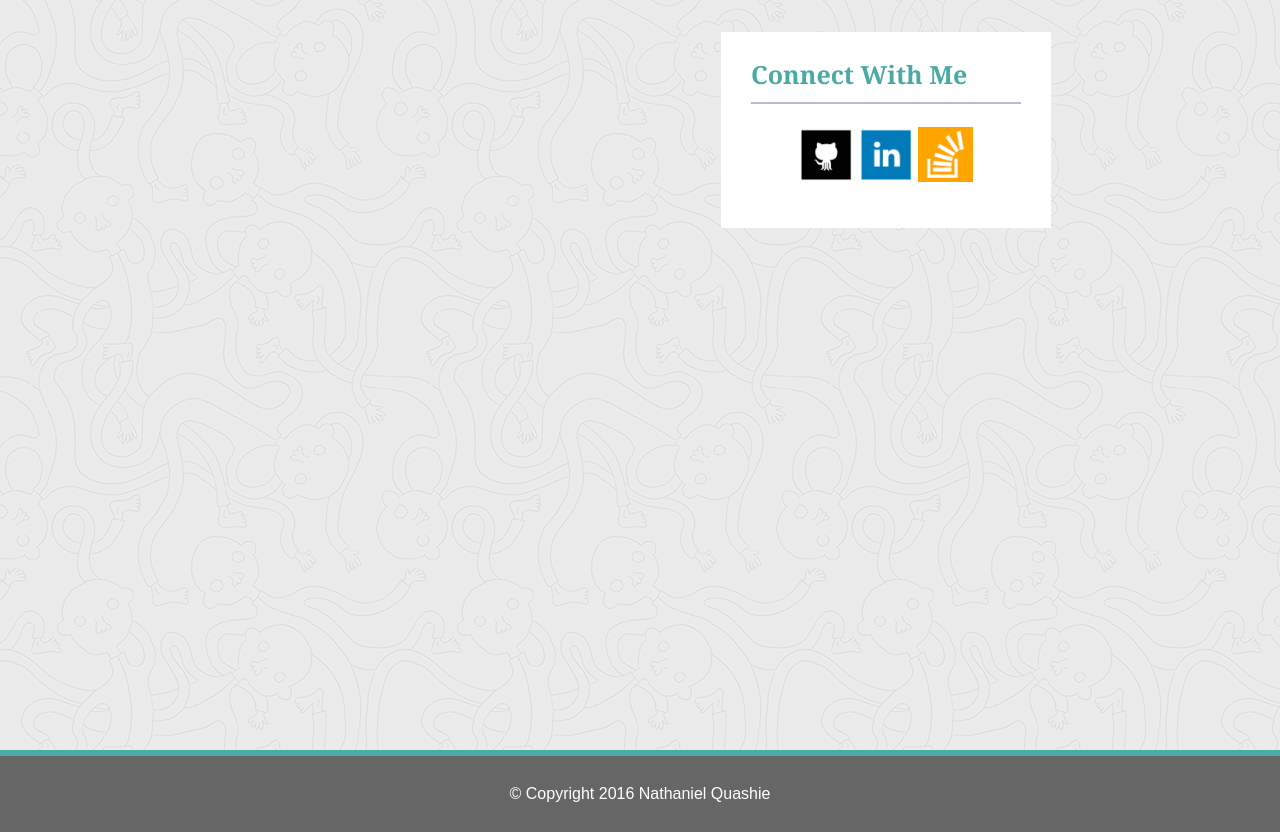
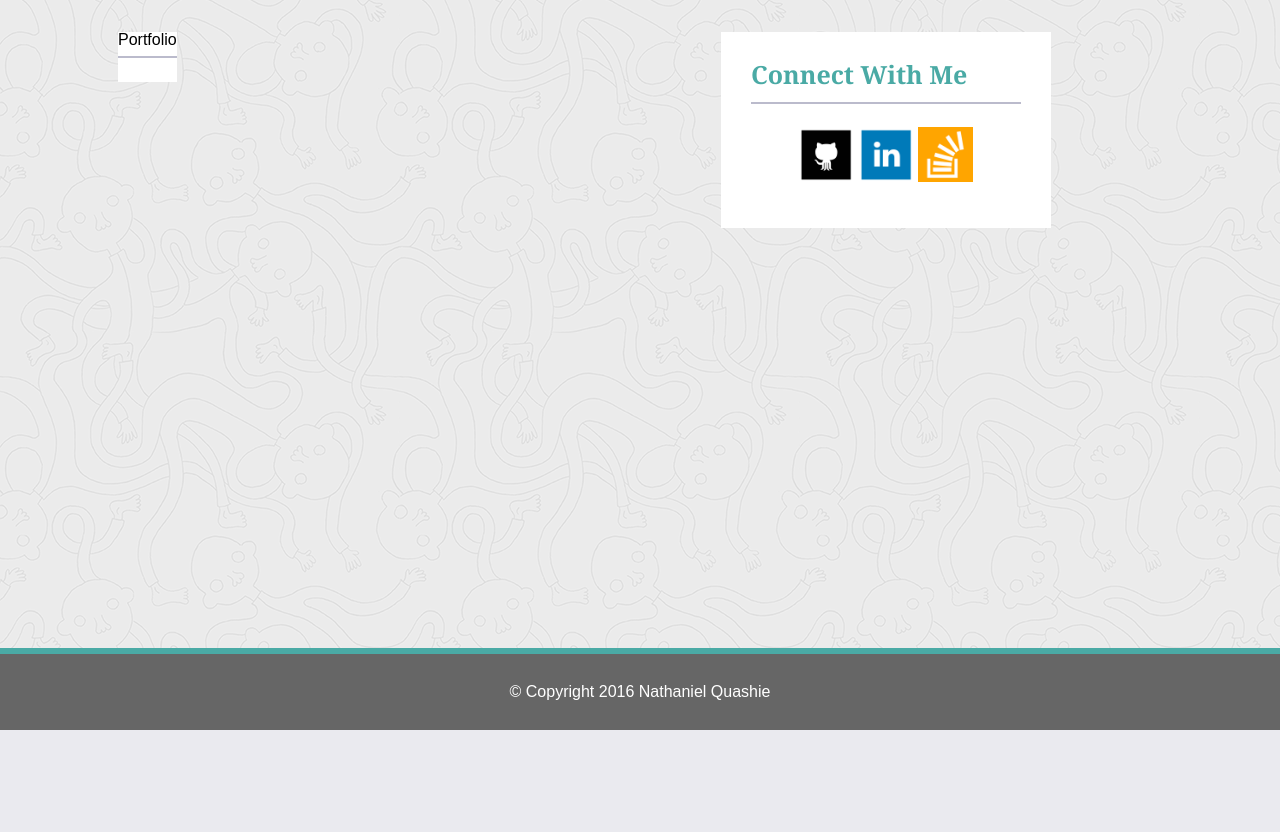
Before and after one commit to bklynate/Basic-portfolio, a PHP site: page /portfolio.html in a window 1280 px wide. Shown: the part 70-902 px from the top of the page. After the commit the page ends 800 px from the top, so only its background shows below. Run offline with PHP 8.4, Linux system fonts and the light colour scheme.

Commit message:
stick footer attempt

```diff
--- a/assets/temp/css/styles.css
+++ b/assets/temp/css/styles.css
@@ -155,13 +155,15 @@ hr {
   background-color: #4aaaa5;
 }
 
-footer {
+.footer {
   margin-top: 700px;
-  position: fixed;
+  position: absolute;
+  right: 0;
   bottom: 0;
+  left: 0;
 }
 
-footer > p {
+.footer > p {
   padding-top: 30px;
   color: white;
   padding-bottom: 30px;
@@ -215,3 +217,9 @@ footer > p {
 .contact-hr {
   margin-bottom: 30px;
 }
+
+/*-------------------*/
+
+/* PORTFOLIO PAGE CSS */
+
+/*-------------------*/
--- a/portfolio.html
+++ b/portfolio.html
@@ -26,7 +26,13 @@
     <div id="wrapper">
       <section id="main-content">
         <div id="portfolio-area">
-
+          <h1 class="port-header">Portfolio</h1>
+          <hr/>
+          <img src="" alt="">
+          <img src="" alt="">
+          <img src="" alt="">
+          <img src="" alt="">
+          <img src="" alt="">
         </div>
       </section>
       <!-- End of About Me -->
@@ -45,11 +51,13 @@
       </section>
       <!-- End of the Connect With Me Area -->
 
+      <!-- Start of the footer -->
       <div class="push"></div>
       <footer class="footer">
         <div class="two-toned-footer-color"></div>
         <p> &copy; Copyright 2016 Nathaniel Quashie</p>
       </footer>
+      <!-- End of the footer -->
     </div>
   </body>
 </html>
```
Also changed, not shown: assets/css/styles.css (+9 -3 lines), index.html (+7 -7 lines).
